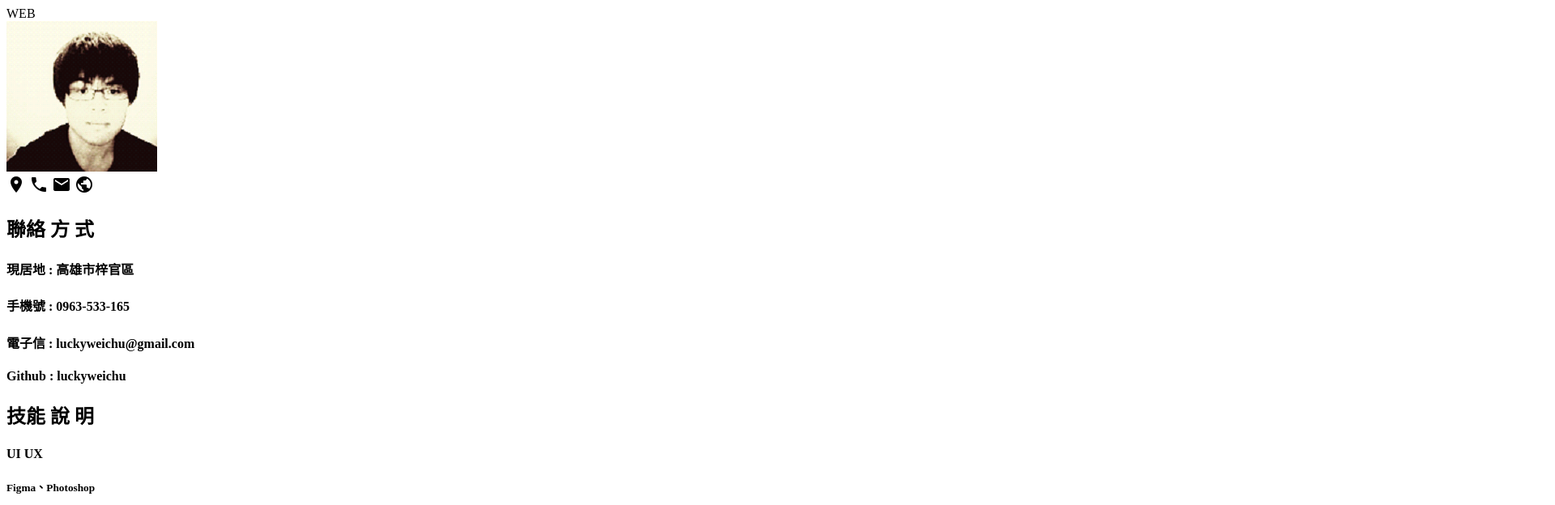
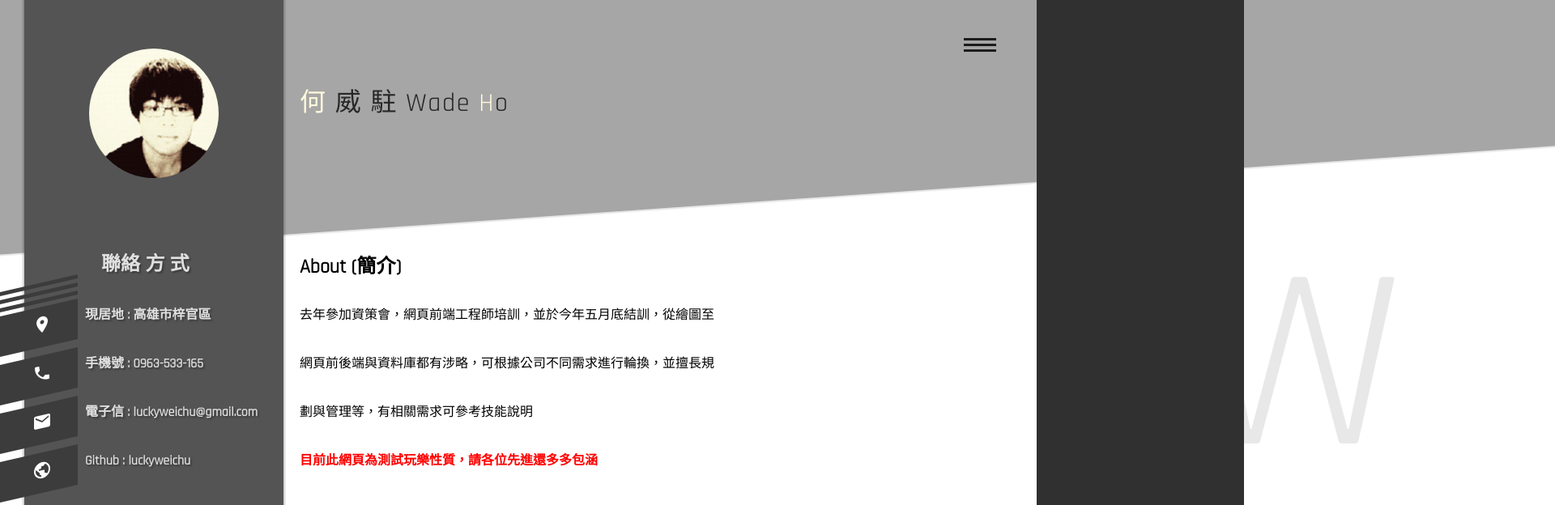
Before and after one commit to luckyweichu/Resume, a plain HTML site: page index.html in a window 1280 px wide. Shown: the top 624 px of the page at 81% size, 1920 px wide, since content can reach past the window. Drawn offline with nearby package versions, Linux system fonts and the light colour scheme; files that its build step writes are made by us from their sources.

Commit message:
Update index.html

```diff
--- a/index.html
+++ b/index.html
@@ -16,7 +16,7 @@
         <!--Material Icons-->
         <link href="https://fonts.googleapis.com/icon?family=Material+Icons" rel="stylesheet">
         <!-- CSS -->
-        <link rel="stylesheet" href="../Vue/sass/scss/style.css">
+        <link rel="stylesheet" href="./sass/scss/style.css">
 
 </head>
 
```
